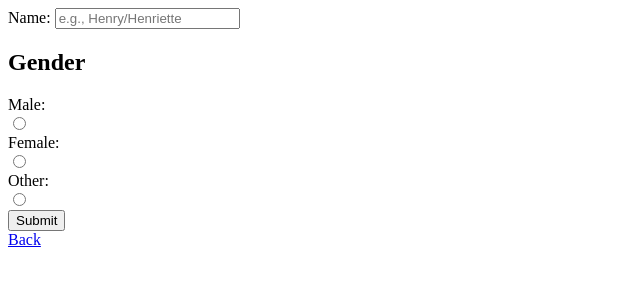
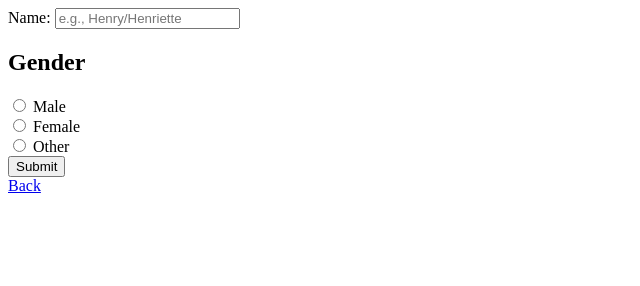
Before and after one commit to cjlowe25/cs230-task1, a website: page quiz.html in a window 1280 px wide. Shown: the whole page, without its empty margins (0-640 px from the left). Drawn offline with Linux system fonts and the light colour scheme.

Commit message:
Added verification that input for name slots are letters

```diff
--- a/quiz.html
+++ b/quiz.html
@@ -2,21 +2,23 @@
 <html lang="en">
 <head>
     <meta charset="UTF-8">
+    <link rel="icon" type="images/x-icon" href="images/Colton 1.jpeg">
     <title>Quiz</title>
 </head>
 <body>
 <form>
     <div>
         <label for="Name">Name:</label>
-        <input type="text" id="Name" name="Name" placeholder="e.g., Henry/Henriette" required>
+        <input type="text" id="Name" name="Name" placeholder="e.g., Henry/Henriette" pattern="[A-Za-z]+" title="Letters Only" required>
     </div>
 <h2>Gender</h2>
-    <label for="Male">Male:</label><br>
-    <input type="radio" id="Male" name="Gender" required><br>
-    <label for="Female">Female:</label><br>
-    <input type="radio" id="Female" name="Gender" required><br>
-    <label for="Other">Other:</label><br>
-    <input type="radio" id="Other" name="Gender" required><br>
+
+    <input type="radio" id="Male" name="Gender" required>
+    <label for="Male">Male</label><br>
+    <input type="radio" id="Female" name="Gender" required>
+    <label for="Female">Female</label><br>
+    <input type="radio" id="Other" name="Gender" required>
+    <label for="Other">Other</label><br>
     <input type="submit" id="submit" value="Submit">
 </form>
 
```
Also changed, not shown: animals.html (+1 -0 lines), index.html (+3 -0 lines), test.html (+1 -0 lines).
